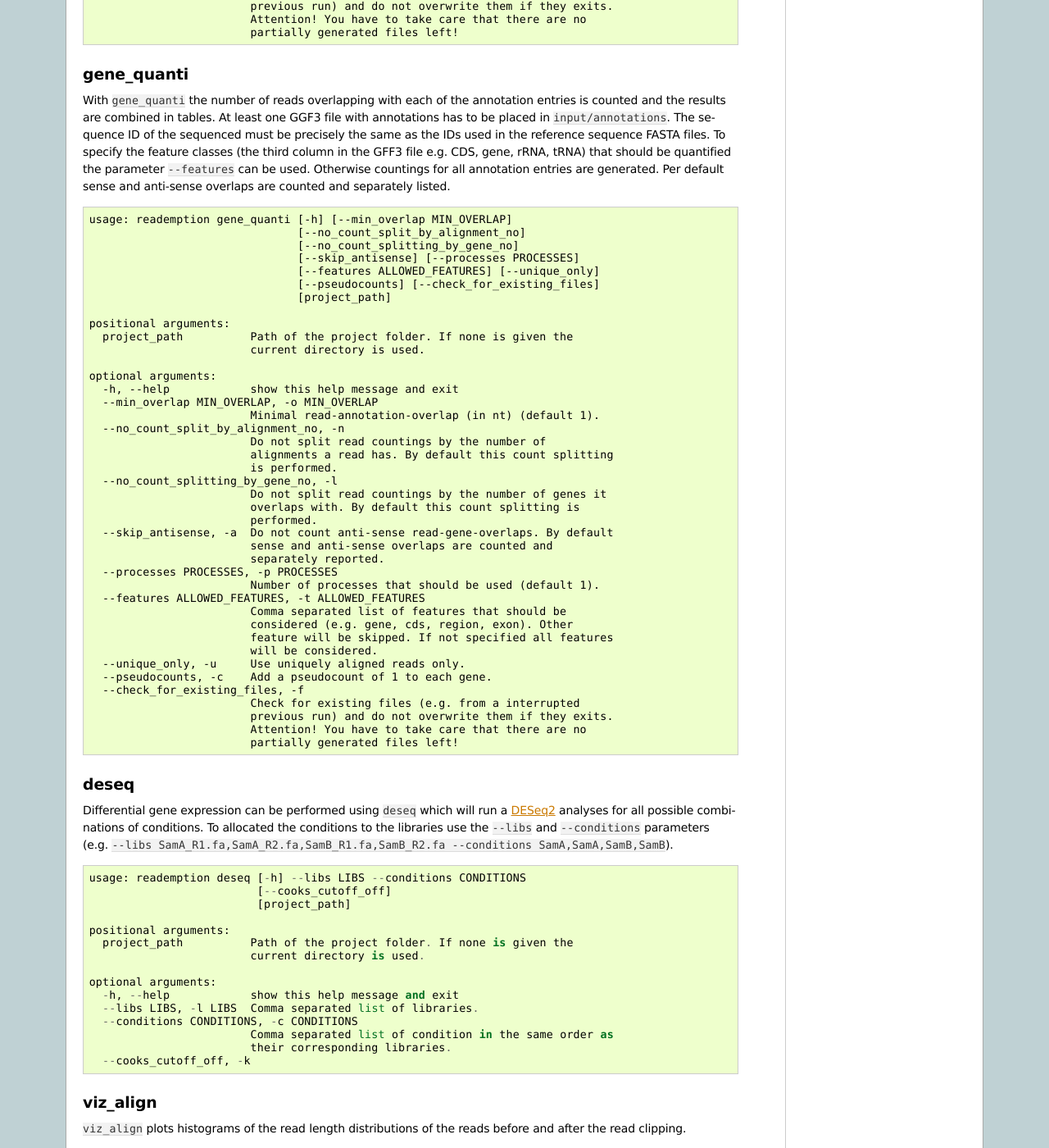
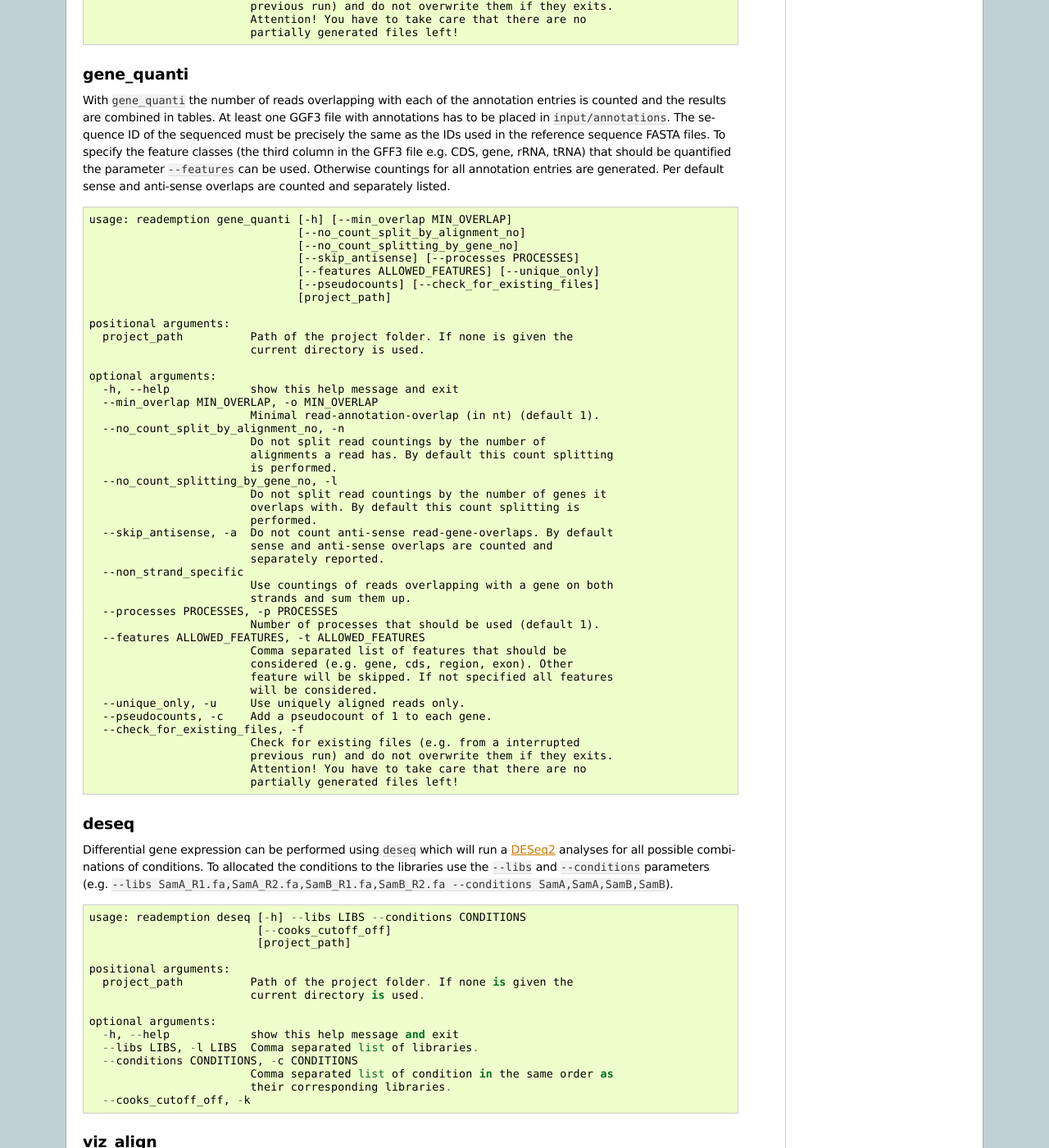
Before and after one commit to foerstner-lab/READemption, a Sphinx documentation site: the page built from docs/source/subcommands.rst, in a window 1280 px wide and 1400 px high, scrolled down 2689 px. Shown: the whole window at 82% size. Built offline with Sphinx 7.4.7, drawn with Linux system fonts in a browser that asks for light colours; pages that are not in the unit, such as notebooks, are missing from menus.

Commit message:
Add parameter description

```diff
--- a/docs/source/subcommands.rst
+++ b/docs/source/subcommands.rst
@@ -235,6 +235,9 @@ overlaps are counted and separately listed.
     --skip_antisense, -a  Do not count anti-sense read-gene-overlaps. By default
                           sense and anti-sense overlaps are counted and
                           separately reported.
+    --non_strand_specific
+                          Use countings of reads overlapping with a gene on both
+                          strands and sum them up.
     --processes PROCESSES, -p PROCESSES
                           Number of processes that should be used (default 1).
     --features ALLOWED_FEATURES, -t ALLOWED_FEATURES
```
